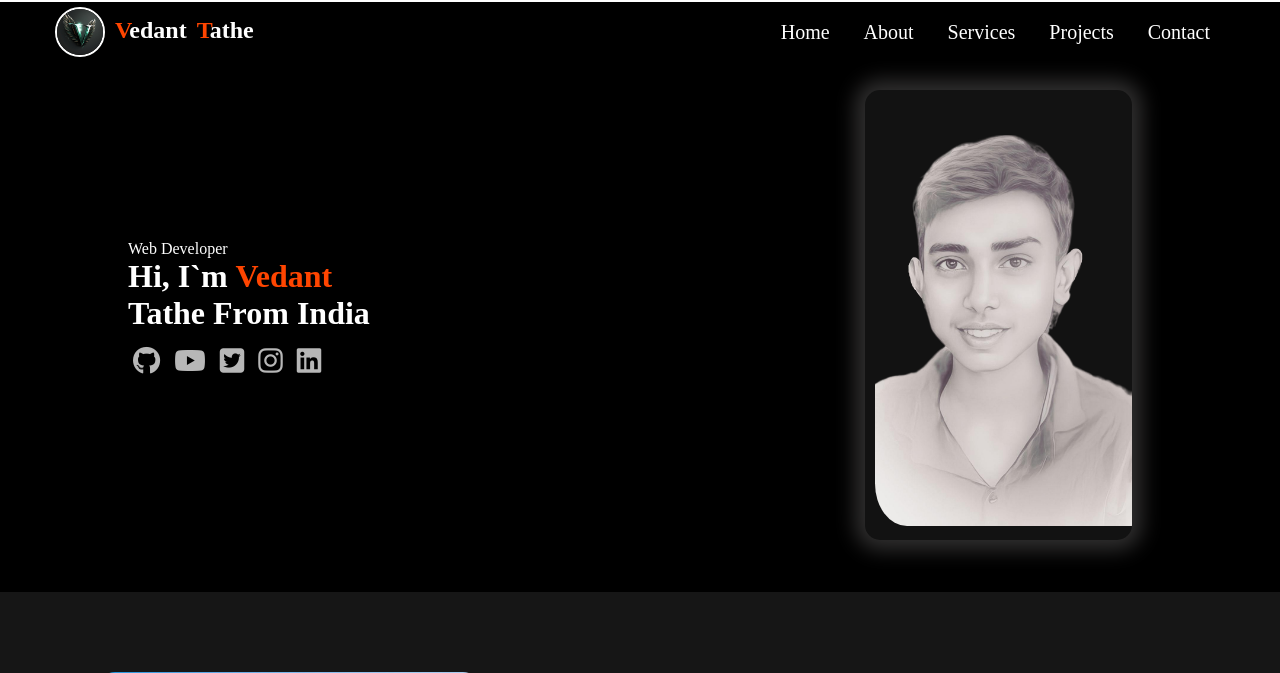
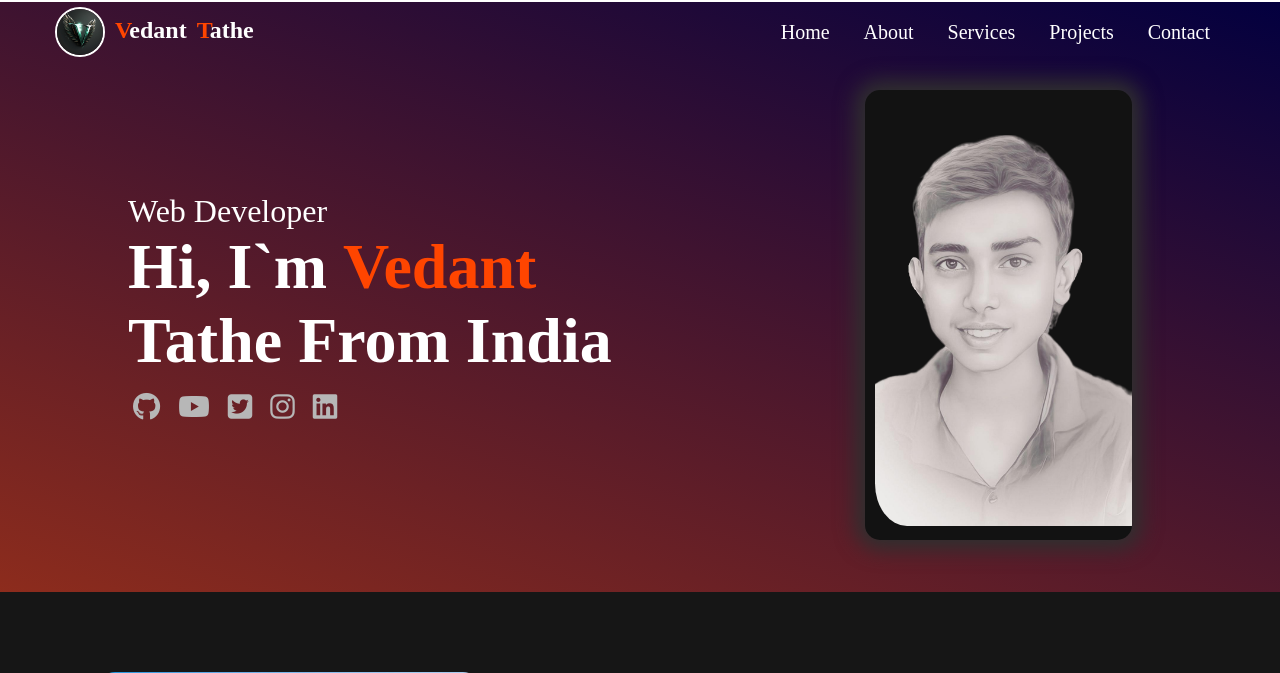
Before and after one commit to VedantTathe/Portfolio_Website, a PHP site: page / in a window 1280 px wide. Shown: the top 673 px of the page. Run offline with PHP 8.4, Linux system fonts and the light colour scheme; some libraries are stand-ins or nearby versions.

Commit message:
animations added to hero page and hero page design changed

```diff
--- a/css/style.css
+++ b/css/style.css
@@ -26,6 +26,8 @@ nav img {
     border-radius: 25px;
     border: 2px solid white;
     transition: 0.5s;
+
+    cursor: pointer;
 }
 
 nav img:hover {
@@ -56,6 +58,8 @@ nav ul li a:hover {
 #hero_page {
     /* width: 100vw; */
     background-color: black;
+
+    background: linear-gradient(199deg, rgb(3 0 63) 0%, rgba(255,80,0,1) 183%, rgba(0,0,0,1) 0%);
 }
 
 
@@ -73,6 +77,7 @@ nav div:first-child {
     position: relative;
     top: 10px;
     left: 10px;
+    cursor: pointer;
 }
 
 .nav_scroll {
@@ -103,6 +108,7 @@ nav div:first-child {
     color: white;
     flex-direction: column;
     display: flex;
+        font-size: 1.8vw;
 
     flex-basis: 60%;
 
@@ -117,8 +123,13 @@ nav div:first-child {
 #hero_img2{
     width: 130%;
     border-radius: 15px 15px 0px 10%;
+    transition: 0.5s;
 }
 
+
+#hero_img2:hover{
+    transform: scale(1.1);
+}
 .hero_col_2 div{
     width: 65%;
     border-radius: 15px;
@@ -127,6 +138,11 @@ nav div:first-child {
     margin: 0px 0px 0px 30%;
     box-shadow: #302f2f 0px 0px 1.25rem 0.625rem;
     overflow: hidden;
+    transition: 0.5s;
+}
+
+.hero_col_2 div:hover{
+    transform: scale(1.1);
 }
 
 #hero_img{
@@ -880,11 +896,12 @@ form button {
     .about_col_2 h1{
         color: orange;
     }
-#hero_text{
+
 
 
 }
-}
+
+
 
 
 @media only screen and (max-width:790px)
@@ -934,9 +951,6 @@ form button {
         width: 55%;
     }
 
-  #hero_img{
-    display: block;
-  }
 
 }
 
@@ -1031,4 +1045,81 @@ form button {
         font-size: 20px;
     }
 
+    nav img{
+        width: 40px;
+    }
+
+    nav{
+        margin: 2px 35px;
+    }
+
 }
+
+
+
+
+
+
+/* hero page image changed */
+
+@media only screen and (max-width: 590px)
+{
+
+
+    #hero_page {
+        background-image: none;
+        background-color: black;
+        width: 100vw;
+        height: fit-content;
+        background: linear-gradient(-310deg, rgb(3 0 63) 0%, rgba(255,80,0,1) 183%, rgba(0,0,0,1) 0%);
+    }
+
+    #about_img {
+        display: none;
+    }
+
+    #hero_img {
+        display: block;
+    }
+
+    #hero_img {
+        width: 70vw;
+        margin: auto;
+        border-radius: 10px;
+        margin-top: 30px;
+        box-shadow: 0px 0px 0.625rem 0.25rem #3d3d3d;
+    }
+
+    #hero_text {
+        text-align: center;
+        padding: 8% 0px 0px 0px;
+        margin: auto;
+
+        text-wrap: nowrap;
+    font-size: 4.5vw;
+    }
+
+    #hero_text p{
+        font-size: 5.5vw;
+    }
+
+
+    .hero_symbols i {
+        font-size: 4.5vw;
+        padding: 0;
+        margin: 2px;
+    }
+
+    .hero_text_div{
+        height: 35vh;
+        display: flex;
+    }
+}
+
+
+@media only screen and (max-width: 1410px) and (min-width:590px)
+{
+    #hero_text{
+        font-size: 2.5vw;
+    }
+}
--- a/index.html
+++ b/index.html
@@ -7,6 +7,8 @@
     <title>Portfolio Website</title>
     <link rel="stylesheet" href="./css/style.css">
     <script src="https://kit.fontawesome.com/c8a0e865fe.js" crossorigin="anonymous"></script>
+    <script type="text/javascript" src="http://code.jquery.com/jquery-1.4.2.min.js"></script>
+
 </head>
 
 <body>
@@ -29,13 +31,15 @@
                         <div id="menu">
                             <ul id="menubar">
                                 <i class="fa-solid fa-xmark" onclick="menuClose()"></i>
+<div id="nav_links">
 
-                                <li><a href="#hero_page">Home</a></li>
-                                <li><a href="#about_page">About</a></li>
-                                <li><a href="#services_page">Services</a></li>
-                                <li><a href="#projects_page">Projects</a></li>
-                                <li><a href="#contacts_page">Contact</a></li>
-                            </ul>
+    <li class="nav_links"><a href="#hero_page">Home</a></li>
+    <li class="nav_links"><a href="#about_page">About</a></li>
+    <li class="nav_links"><a href="#services_page">Services</a></li>
+    <li class="nav_links"><a href="#projects_page">Projects</a></li>
+    <li class="nav_links"><a href="#contacts_page">Contact</a></li>
+
+</div>                            </ul>
                             <i class="fa-solid fa-bars" onclick="menuOpen()"></i>
                         </div>
                     </nav>
@@ -43,10 +47,12 @@
                     <div class="hero_img_div">
                         <img id="hero_img" src="./images/WhatsApp Image 2023-06-24 at 12.59.32.jpg" alt="">
                     </div>
+                    <div class="hero_text_div">
+
                     <div class="row_hero">
                         <div id="hero_text" class="hero_col_1">
                             <p>Web Developer</p>
-                            <h1>Hi, I`m <div class="name" onclick="">Vedant </div> <br>Tathe From India</h1>
+                            <h1>Hi, I`m <div class="name" id="myname" >Vedant </div> <br>Tathe From India</h1>
                             <div class="hero_symbols">
                                 <a href="https://github.com/VedantTathe/"><i class="fa-brands fa-github"></i></a>
                                 <a href="https://youtube.com/@vedant_tathe"><i class="fa-brands fa-youtube"></i></a>
@@ -71,6 +77,7 @@
                             </div>
                         </div>
 
+                    </div>
                     </div>
                 </div>
 
```
Also changed, not shown: js/script.js (+67 -0 lines).
